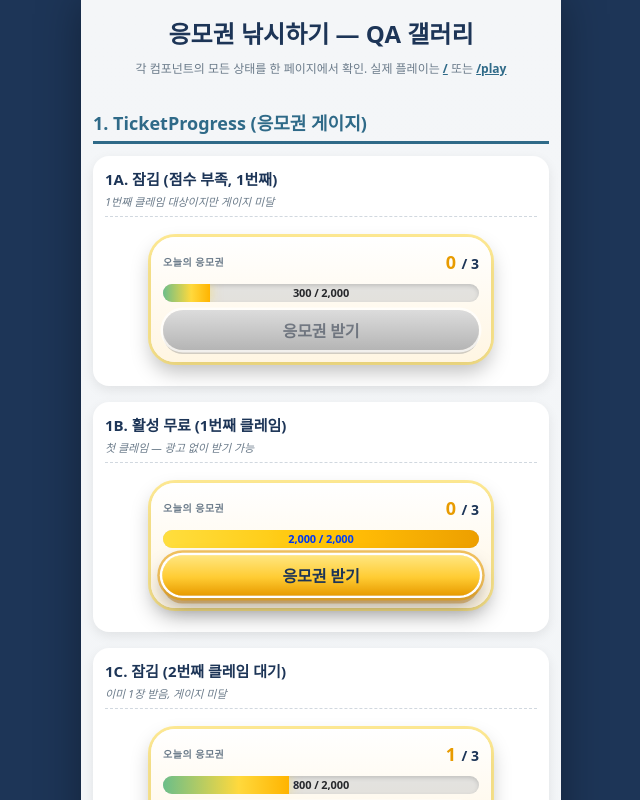
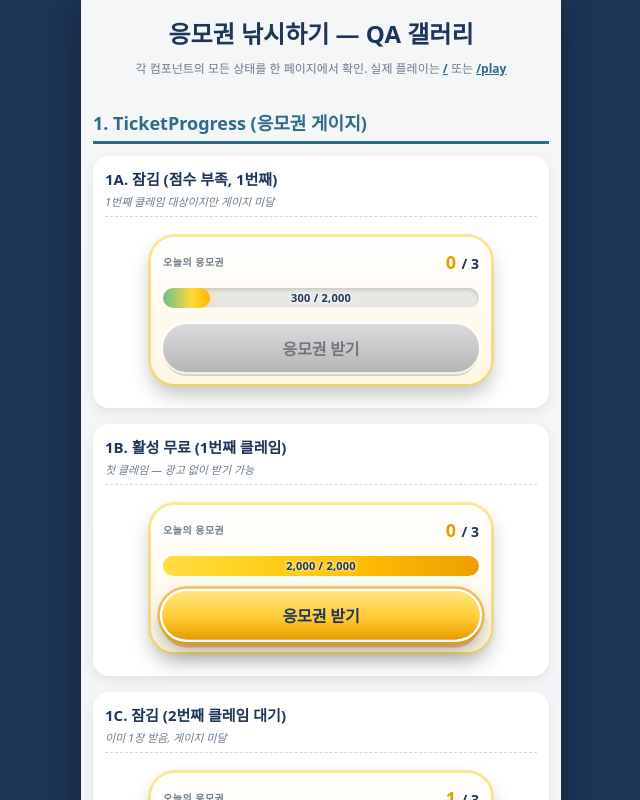
Before and after one commit to JHS-HECTO/polyball-fishing, a Next.js app: page /qa in a window 1280 px wide. Shown: the top 800 px of the page, without its empty margins (319-959 px from the left). Built offline with nearby package versions, Linux system fonts and the light colour scheme.

Commit message:
design: golden flow ResultModal→ad-prompt→granted, polished bar text + spacing, exhausted copy update

```diff
--- a/components/TicketProgress.module.scss
+++ b/components/TicketProgress.module.scss
@@ -10,12 +10,12 @@
   backdrop-filter: blur(0.4rem);
   display: flex;
   flex-direction: column;
-  gap: var(--space-2);
+  gap: var(--space-3); // breathing room between head/bar/button
 
   &[data-compact='yes'] {
     width: min(28rem, 100%);
     padding: var(--space-2);
-    gap: 0.6rem;
+    gap: 0.8rem;
 
     .head, .bar, .claim {
       font-size: 1.2rem;
@@ -61,11 +61,13 @@
 .bar {
   position: relative;
   width: 100%;
-  height: 1.8rem;
-  background: rgba(29, 53, 87, 0.12);
+  height: 2rem;
+  background: rgba(29, 53, 87, 0.1);
   border-radius: var(--radius-pill);
   overflow: hidden;
-  box-shadow: inset 0 0.2rem 0.4rem rgba(0, 0, 0, 0.15);
+  box-shadow:
+    inset 0 0.2rem 0.4rem rgba(0, 0, 0, 0.15),
+    inset 0 -0.1rem 0 rgba(255, 255, 255, 0.6);
 }
 
 .barFill {
@@ -73,6 +75,7 @@
   inset: 0 auto 0 0;
   background: linear-gradient(90deg, #6BBE89 0%, #FFD93D 60%, #FFB400 100%);
   box-shadow: 0 0 1.2rem rgba(255, 217, 61, 0.5);
+  border-radius: var(--radius-pill);
   transition: background 200ms;
 
   &[data-full='yes'] {
@@ -81,18 +84,26 @@
   }
 }
 
+// Text floats above the bar with a soft white halo so it reads cleanly
+// against any fill colour. No mix-blend hack.
 .barText {
-  position: relative;
-  display: block;
-  text-align: center;
+  position: absolute;
+  inset: 0;
+  display: flex;
+  align-items: center;
+  justify-content: center;
   font-size: 1.1rem;
   font-weight: 800;
-  line-height: 1.8rem;
   color: #1D3557;
-  letter-spacing: -0.01em;
-  z-index: 1;
-  mix-blend-mode: difference;
-  color: #FFFFFF;
+  letter-spacing: 0.02em;
+  text-shadow:
+    0 0 0.3rem rgba(255, 255, 255, 0.95),
+    0 0 0.8rem rgba(255, 255, 255, 0.7);
+  z-index: 2;
+  pointer-events: none;
+
+  // Numbers get a slight monospace lift so 1,800 / 2,000 lines up nicely.
+  font-variant-numeric: tabular-nums;
 }
 
 .claim {
@@ -100,7 +111,7 @@
   align-items: center;
   justify-content: center;
   gap: 0.6rem;
-  padding: var(--space-2) var(--space-4);
+  padding: var(--space-3) var(--space-4);
   font-size: 1.6rem;
   font-weight: 900;
   border-radius: var(--radius-pill);
@@ -109,6 +120,7 @@
   transition: transform 120ms ease, box-shadow 120ms ease, filter 120ms ease;
   letter-spacing: -0.01em;
   color: #1D3557;
+  margin-top: var(--space-1); // small extra gap above CTA
 
   &[data-state='free'] {
     background: linear-gradient(180deg, #FFE680 0%, #FFCC33 55%, #E89B00 100%);
--- a/components/TicketProgress.tsx
+++ b/components/TicketProgress.tsx
@@ -55,7 +55,7 @@ export function TicketProgress({
         />
         <span className={styles.barText}>
           {exhausted
-            ? '오늘 보상 다 받음 — 황금물고기 노려라!'
+            ? '황금물고기를 노려 응모권을 받아보세요'
             : `${formatPts(clampedCurrent)} / ${formatPts(target)}`}
         </span>
       </div>
```
Also changed, not shown: app/play/page.tsx (+9 -7 lines).
